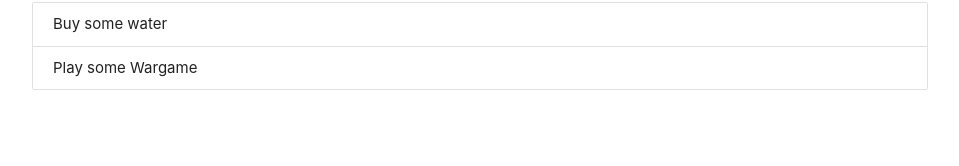
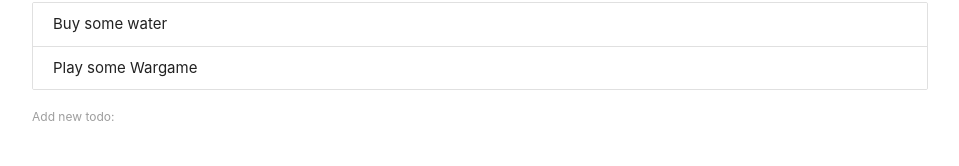
Before and after one commit to vagarioustoast/react-redux-playground, a React (Create React App) app in the folder myapp/: page / in a window 1280 px wide. Shown: the part 134-300 px from the top of the page, without its empty margins (160-1119 px from the left). Built offline with nearby package versions, Linux system fonts and the light colour scheme.

Commit message:
adds new todo form

```diff
--- /dev/null
+++ b/myapp/src/AddForm.js
@@ -0,0 +1,37 @@
+import React, { Component } from "react";
+
+export class AddForm extends Component {
+  state = {
+    content: ""
+  };
+
+  handleChange = e => {
+    this.setState({
+      content: e.target.value
+    });
+  };
+
+  handleSubmit = e => {
+    e.preventDefault();
+    this.props.addTodo(this.state);
+    this.setState({
+      content: ""
+    });
+  };
+  render() {
+    return (
+      <div>
+        <form onSubmit={this.handleSubmit}>
+          <label>Add new todo:</label>
+          <input
+            type="text"
+            onChange={this.handleChange}
+            value={this.state.content}
+          />
+        </form>
+      </div>
+    );
+  }
+}
+
+export default AddForm;
--- a/myapp/src/App.js
+++ b/myapp/src/App.js
@@ -1,5 +1,6 @@
 import React, { Component } from "react";
 import Todos from "./Todos";
+import AddForm from "./AddForm";
 
 class App extends Component {
   state = {
@@ -18,11 +19,20 @@ class App extends Component {
       todos
     });
   };
+
+  addTodo = newTodo => {
+    newTodo.id = Math.floor(Math.random() * 1000);
+    let todos = [...this.state.todos, newTodo];
+    this.setState({
+      todos
+    });
+  };
   render() {
     return (
       <div className="App container">
         <h1 className="center blue-text">Todos</h1>
         <Todos todos={this.state.todos} deleteTodo={this.deleteTodo} />
+        <AddForm addTodo={this.addTodo} />
       </div>
     );
   }
```
